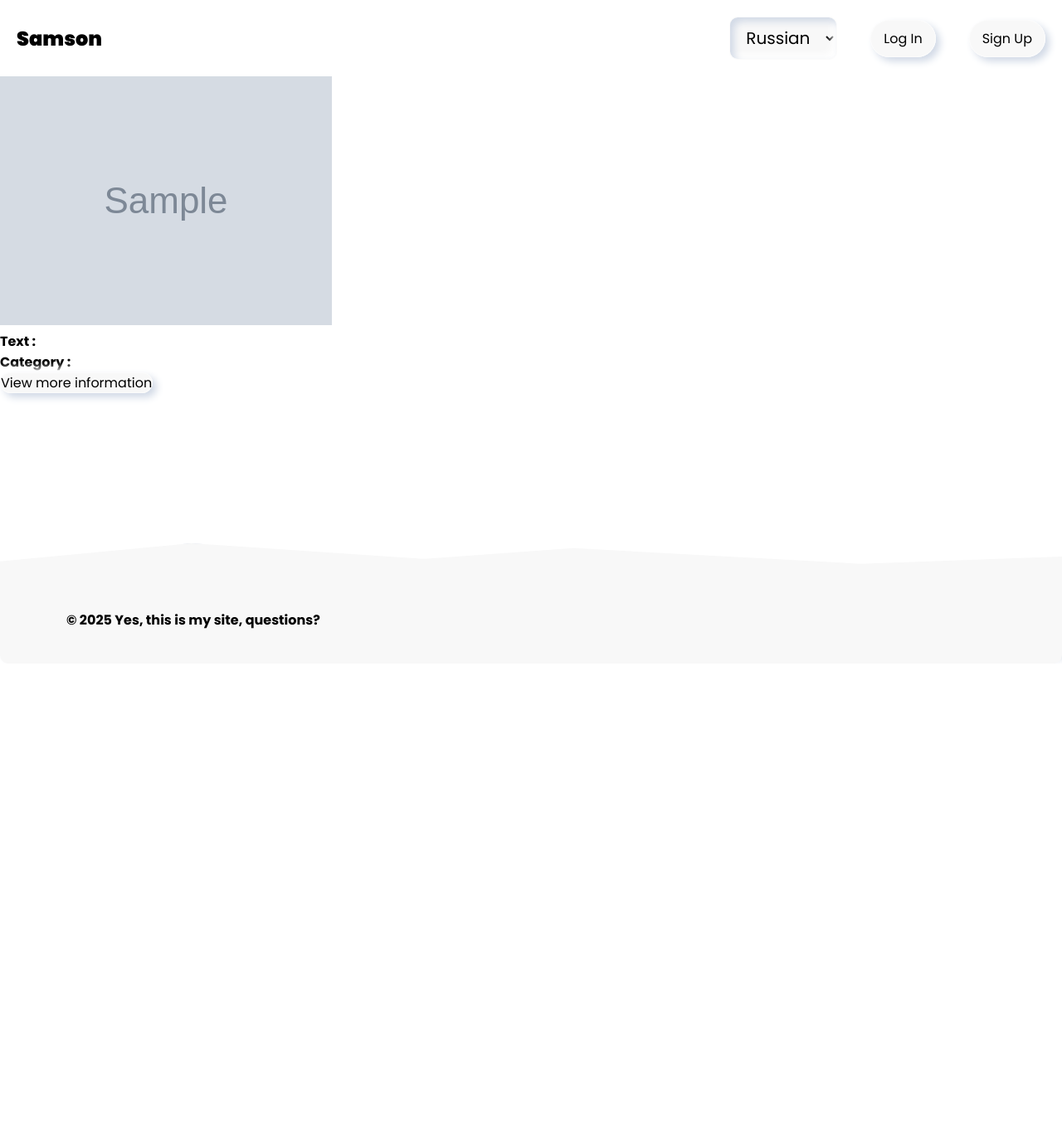
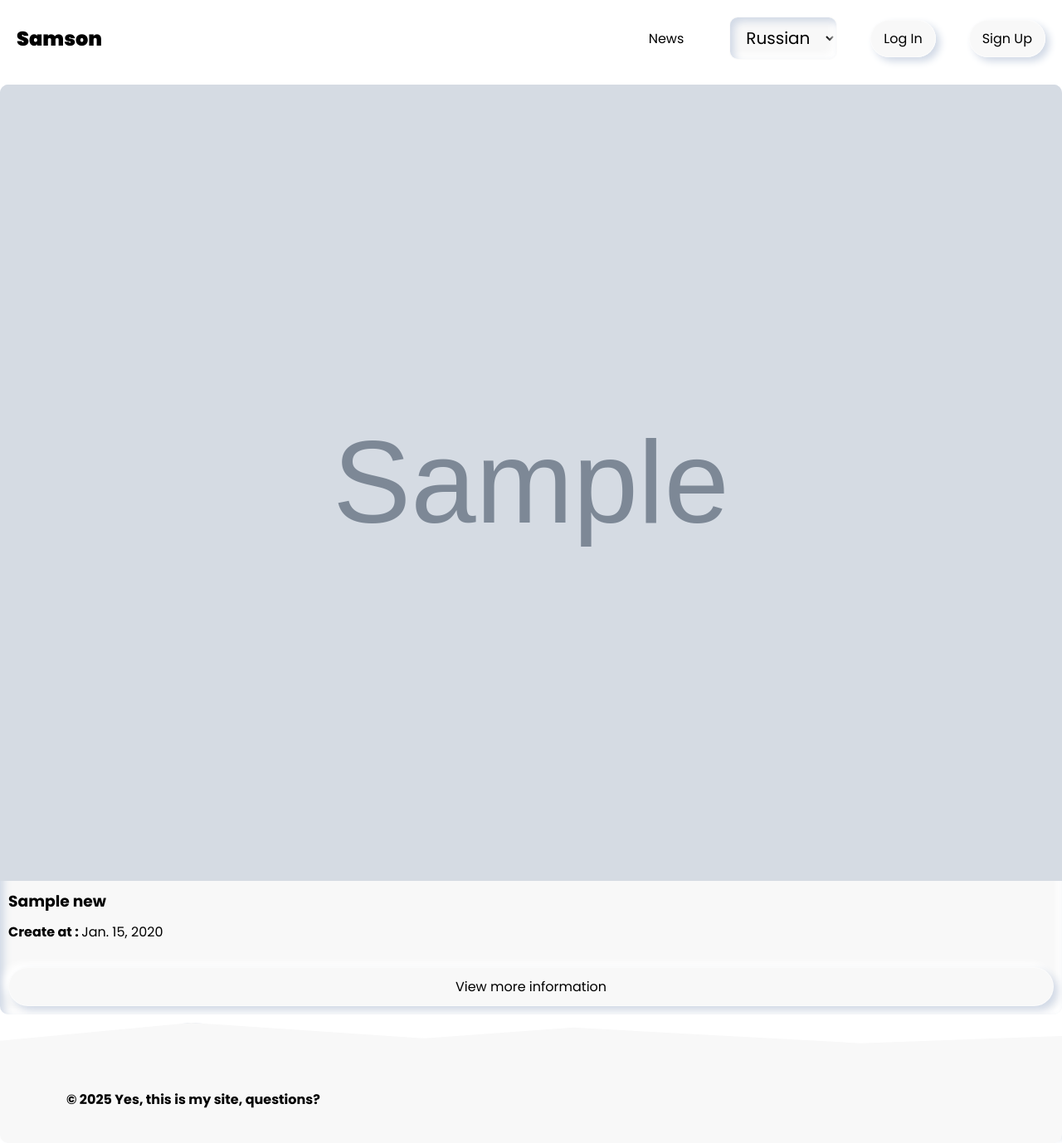
Before and after one commit to nais2008/samson_test_task, a Django app: page /news/ in a window 1280 px wide. Shown: the whole page at 83% size. Before the commit the page ends 796 px from the top, so only its background shows below. Run offline with Django 4.2, Linux system fonts and the light colour scheme; tables that the repository leaves empty hold one stand-in row (values such as "Sample post"); grey boxes marked "Sample" are stand-in pictures.

Commit message:
add new app download, add 2 news pages; fix link in main page and header

```diff
--- /dev/null
+++ b/samson/apps/download/urls.py
@@ -0,0 +1,13 @@
+import django.urls
+
+import apps.download.views
+
+app_name = "download"
+
+urlpatterns = [
+    django.urls.path(
+        "<path:image_path>/",
+        apps.download.views.download_image,
+        name="download_image",
+    ),
+]
--- a/samson/samson/settings.py
+++ b/samson/samson/settings.py
@@ -32,6 +32,7 @@
 MAIL = os.environ.get("DJANGO_MAIL", "your_mail@mail.ru")
 
 INSTALLED_APPS = [
+    "apps.download.apps.DownloadConfig",
     "apps.homepage.apps.HomepageConfig",
     "apps.news.apps.NewsConfig",
     "apps.users.apps.UsersConfig",
--- a/samson/samson/urls.py
+++ b/samson/samson/urls.py
@@ -12,6 +12,10 @@
     django.urls.path(
         "",
         django.urls.include("apps.homepage.urls"),
+    ),
+    django.urls.path(
+        "download/",
+        django.urls.include("apps.download.urls"),
     ),
     django.urls.path(
         "news/",
--- a/samson/static_dev/css/form.css
+++ b/samson/static_dev/css/form.css
@@ -1,6 +1,11 @@
 main {
   display: grid;
   place-content: center;
+}
+
+.red{
+  color: tomato;
+  font-weight: 900;
 }
 
 .main-form {
--- /dev/null
+++ b/samson/static_dev/css/list.css
@@ -0,0 +1,34 @@
+.list{
+  display: grid;
+  width: 100%;
+  grid-template-columns: repeat(
+    auto-fit,
+    minmax(400px, 1fr)
+  );
+  gap: 20px;
+}
+
+.item{
+  display: flex;
+  flex-direction: column;
+  gap: 10px;
+  overflow: hidden;
+  border-radius: 10px;
+  background-color: var(--second-color);
+  box-shadow: var(--shadow-inset);
+
+  .item__text{
+    display: flex;
+    flex-direction: column;
+    gap: 10px;
+    padding: 0 10px 10px;
+  }
+  img{
+    width: 100%;
+  }
+  .btn{
+    text-align: center;
+    padding: 10px 15px;
+    margin: 10px;
+  }
+}
--- a/samson/static_dev/css/style.css
+++ b/samson/static_dev/css/style.css
@@ -96,6 +96,11 @@
 }
 li {
 	list-style: none;
+}
+
+.container{
+  max-width: 1440px;
+  margin: 10px auto;
 }
 
 .content {
--- a/samson/templates/homepage/main.html
+++ b/samson/templates/homepage/main.html
@@ -9,5 +9,5 @@
 
 {% block content %}
   <h1>{% translate "Check news this company" %}</h1>
-  <a href="" class="btn">{% translate "Check news" %}</a>
+  <a href="{% url 'news:news-list' %}" class="btn">{% translate "Check news" %}</a>
 {% endblock content %}
--- a/samson/templates/includes/card.html
+++ b/samson/templates/includes/card.html
@@ -3,24 +3,15 @@
 
 <div class="item item{{ item.id }}">
   <img src="{{ item.image.image.url }}"
-     alt="тут должна быть картинка, но не судьба" />
+     alt="{% translate 'error' %}" />
   <div class="item__text">
-    <h3>{{ item.name }}</h3>
+    <h3>{{ item.title }}</h3>
     <div class="item__des">
       <b>
-        {% translate 'Text :' %}
+        {% translate 'Create at :' %}
       </b>
-      {{ item.text|truncatewords_html:10|safe }}
+      {{ item.data }}
     </div>
-    <p>
-      <b>
-        {% translate 'Category :' %}
-      </b>
-      {{ item.category.name }}
-    </p>
-  </div>
-  <div class="item__tags">
-    {% for tag in item.tags.all %}<span>{{ tag.name }}</span>{% endfor %}
   </div>
   <a href="{% url 'news:news' item.pk %}" class="btn btn-light">{% translate 'View more information' %}</a>
 </div>
--- a/samson/templates/includes/header.html
+++ b/samson/templates/includes/header.html
@@ -5,7 +5,9 @@
   <a href="{% url 'homepage:homepage' %}" class="logo">Samson</a>
   <nav>
     <ul>
-      <li></li>
+      <li>
+        <a href="{% url 'news:news-list' %}">{% translate 'News' %}</a>
+      </li>
       <li>
         <form action="{% url 'set_language' %}" method="post">
           {% csrf_token %}
--- a/samson/templates/news/news_list.html
+++ b/samson/templates/news/news_list.html
@@ -1,15 +1,14 @@
 {% extends 'base.html' %}
 {% load static %}
-{% block css %}
+
+{% block extra_css %}
   <link rel="stylesheet" href="{% static 'css/list.css' %}">
-{% endblock %}
+{% endblock extra_css %}
+
 {% block content %}
-  <section class="list-items container">
+  <section class="list container">
     {% for item in news %}
-      {% ifchanged item.category.name %}
-        <h2>{{ item.category.name }}</h2>
-      {% endifchanged %}
       {% include 'includes/card.html' with item=item %}
     {% endfor %}
   </section>
-{% endblock %}
+{% endblock content %}
```
Also changed, not shown: samson/apps/download/apps.py (added, +10 -0 lines), samson/apps/download/views.py (added, +11 -0 lines), samson/templates/news/news_detail.html (+2 -6 lines), samson/apps/download/__init__.py (added), samson/apps/download/migrations/__init__.py (added).
